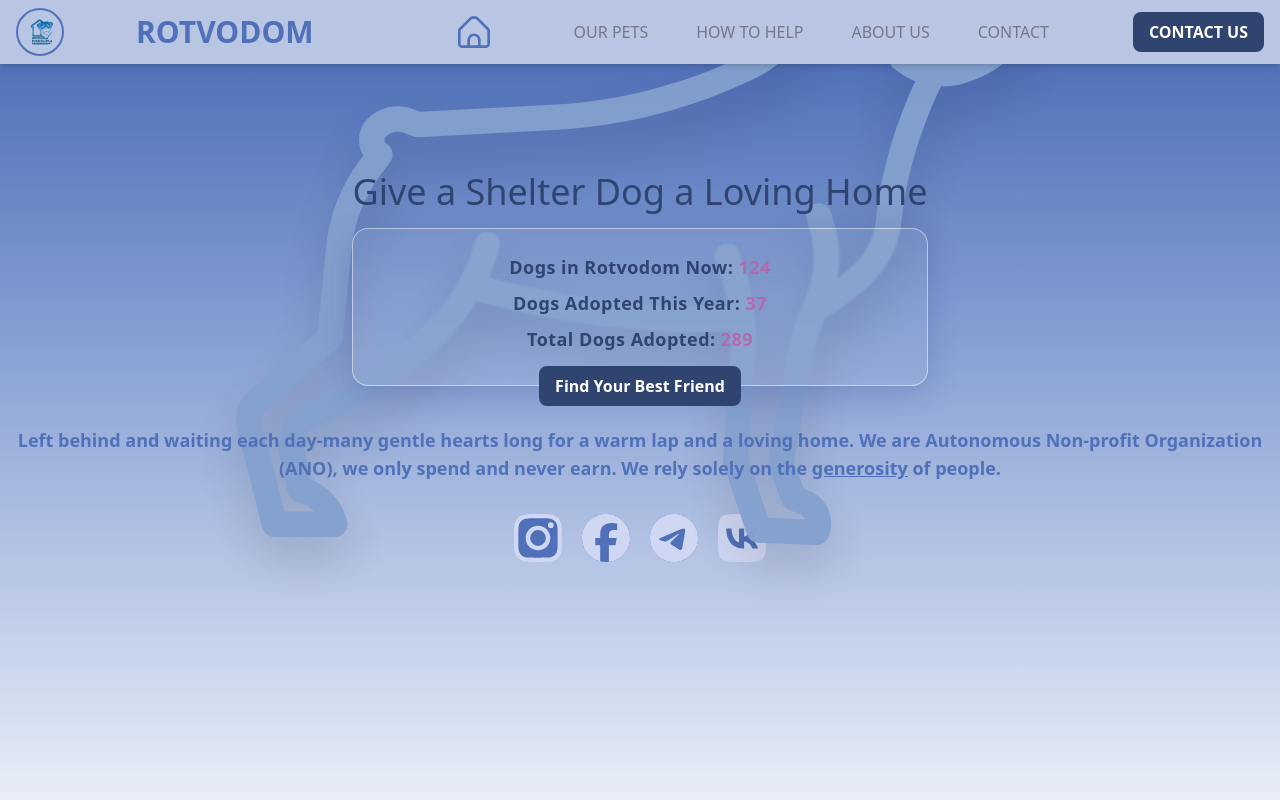
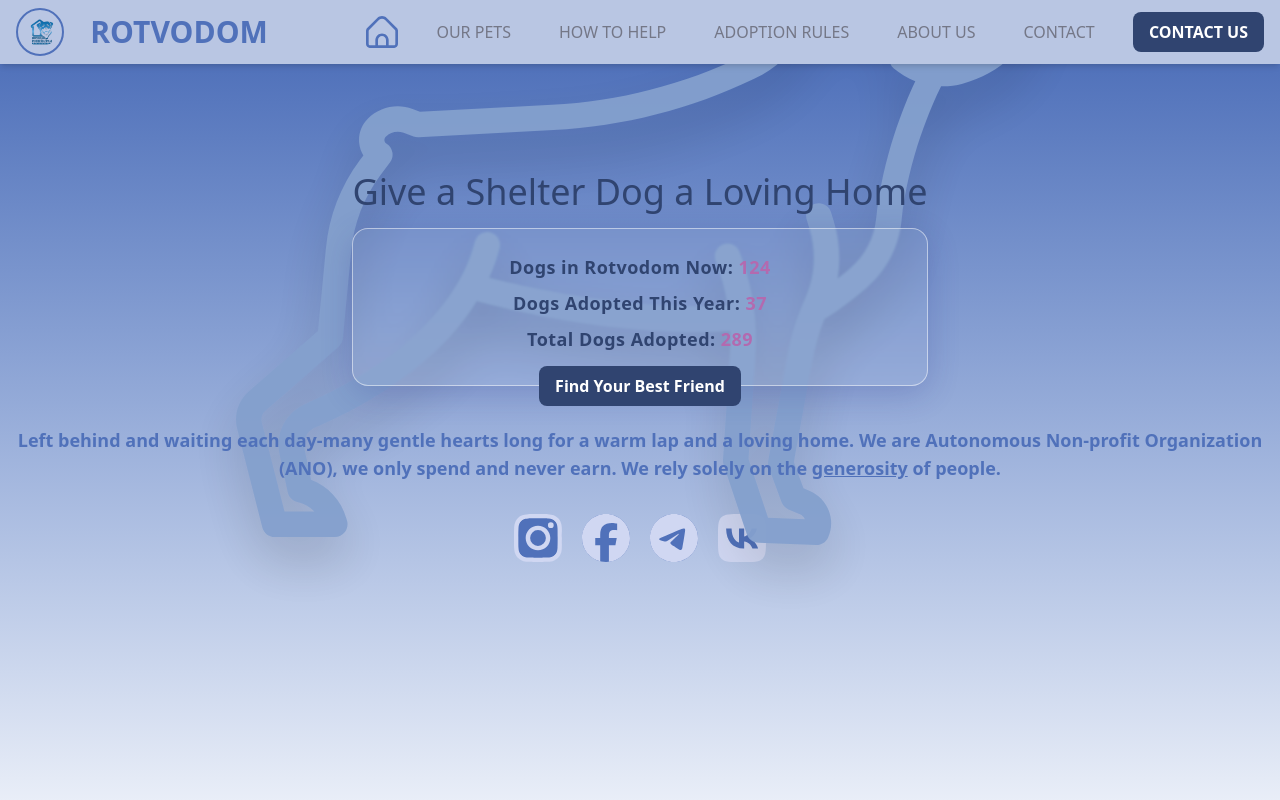
Before and after one commit to bavayra/dog-shelter, a React (Vite) app: page / in a window 1280 px wide. Shown: the top 800 px of the page. Built offline with nearby package versions, Linux system fonts and the light colour scheme.

Commit message:
refactor: got rid of repeating nav strcture by creating a type for nav items, aligned property names and hrefs

```diff
--- a/src/components/Header.tsx
+++ b/src/components/Header.tsx
@@ -1,15 +1,10 @@
-import { APP_NAME } from '@/constants';
+import { APP_NAME, NAVIGATION_ITEMS } from '@/constants';
 import Button from '@/components/Button';
 import LogoIcon from '@/assets/icons/rottweiler-logo-icon.webp';
 import HomeIcon from '@/assets/icons/home-icon.svg?react';
 
 const Header = () => {
-  const navigationLinks = [
-    { name: 'OUR PETS', href: '#pets-heading' },
-    { name: 'HOW TO HELP', href: '#help' },
-    { name: 'ABOUT US', href: '#about' },
-    { name: 'CONTACT', href: '#contact' },
-  ];
+  const headerLinks = NAVIGATION_ITEMS.filter((item) => item.showInHeader);
 
   return (
     <header className="bg-primary-200 fixed top-0 z-50 w-full shadow-md">
@@ -40,14 +35,14 @@ const Header = () => {
             className="hidden items-center gap-6 md:flex"
             aria-label="Main navigation"
           >
-            {navigationLinks.map((link) => (
+            {headerLinks.map((link) => (
               <a
-                key={link.name}
+                key={link.id}
                 href={link.href}
                 className="hover:text-primary-700 hover:bg-primary-200 px-3 py-3 font-medium text-neutral-700 transition-transform hover:scale-105 hover:rounded-lg hover:font-bold"
-                aria-label={`Go to ${link.name} section`}
+                aria-label={`Go to ${link.label} section`}
               >
-                {link.name}
+                {link.label.toUpperCase()}
               </a>
             ))}
           </nav>
--- a/src/components/Sidebar.tsx
+++ b/src/components/Sidebar.tsx
@@ -1,4 +1,5 @@
 import { useState } from 'react';
+import { NAVIGATION_ITEMS } from '@/constants';
 
 import ContactsIcon from '@/assets/icons/contacts-nav-icon.svg?react';
 import HelpIcon from '@/assets/icons/help-nav-icon.svg?react';
@@ -13,13 +14,13 @@ interface SidebarProps {
 const Sidebar = ({ className = '' }: SidebarProps) => {
   const [isOpen, setIsOpen] = useState(false);
 
-  const menuItems = [
-    { icon: PetPawIcon, label: 'Our Pets', href: '#pets' },
-    { icon: HelpIcon, label: 'How to Help', href: '#help' },
-    { icon: RulesIcon, label: 'Adoption Rules', href: '#adoption-rules' },
-    { icon: AboutUsIcon, label: 'About Us', href: '#about-us' },
-    { icon: ContactsIcon, label: 'Contact', href: '#contact' },
-  ];
+  const iconMap = {
+    pets: PetPawIcon,
+    help: HelpIcon,
+    'adoption-rules': RulesIcon,
+    about: AboutUsIcon,
+    contact: ContactsIcon,
+  };
 
   return (
     <>
@@ -27,6 +28,7 @@ const Sidebar = ({ className = '' }: SidebarProps) => {
         className="border-accent-500 bg-primary-500 hover:bg-primary-700 3xs:top-19 fixed top-22 left-3 z-40 rounded-full border-2 p-3 text-neutral-50 shadow-lg transition-colors md:hidden"
         onClick={() => setIsOpen(!isOpen)}
         aria-label="Toggle sidebar"
+        aria-expanded={isOpen}
       >
         <svg
           className="h-6 w-6"
@@ -51,7 +53,7 @@ const Sidebar = ({ className = '' }: SidebarProps) => {
       )}
 
       <aside
-        className={`bg-primary-500 3xs:top-16 fixed top-20 bottom-0 left-0 z-50 touch-none overflow-hidden overscroll-none rounded-r-sm shadow-md transition-transform duration-300 ${
+        className={`bg-primary-500 3xs:top-16 fixed top-20 bottom-0 left-0 z-50 overflow-hidden overscroll-none rounded-r-sm shadow-md transition-transform duration-300 ${
           isOpen ? 'translate-x-0' : '-translate-x-full'
         } md:static md:bottom-auto md:h-auto md:translate-x-0 ${className}`}
       >
@@ -59,11 +61,11 @@ const Sidebar = ({ className = '' }: SidebarProps) => {
           <h2 className="mb-4 text-lg font-bold text-neutral-100">
             NAVIGATION
           </h2>
-          {menuItems.map((item) => {
-            const IconComponent = item.icon;
+          {NAVIGATION_ITEMS.map((item) => {
+            const IconComponent = iconMap[item.id];
             return (
               <a
-                key={item.label}
+                key={item.id}
                 href={item.href}
                 aria-label={`Go to ${item.label} section`}
                 className="hover:bg-primary-200 hover:text-primary-700 group relative z-10 flex items-center gap-2 rounded-lg px-4 py-3 text-neutral-100 transition-colors hover:scale-110"
--- a/src/constants/index.ts
+++ b/src/constants/index.ts
@@ -38,3 +38,36 @@ export const CONTACT_SOCIALS = {
   telegram: 'https://web.telegram.org/k/#@huskyekb',
   vkontakte: 'https://vk.com/rotvodom66',
 };
+
+export const NAVIGATION_ITEMS = [
+  {
+    id: 'pets',
+    label: 'Our Pets',
+    href: '#pets',
+    showInHeader: true,
+  },
+  {
+    id: 'help',
+    label: 'How to Help',
+    href: '#help',
+    showInHeader: true,
+  },
+  {
+    id: 'adoption-rules',
+    label: 'Adoption Rules',
+    href: '#adoption-rules',
+    showInHeader: true,
+  },
+  {
+    id: 'about',
+    label: 'About Us',
+    href: '#about-us',
+    showInHeader: true,
+  },
+  {
+    id: 'contact',
+    label: 'Contact',
+    href: '#contact',
+    showInHeader: true,
+  },
+] as const;
```
